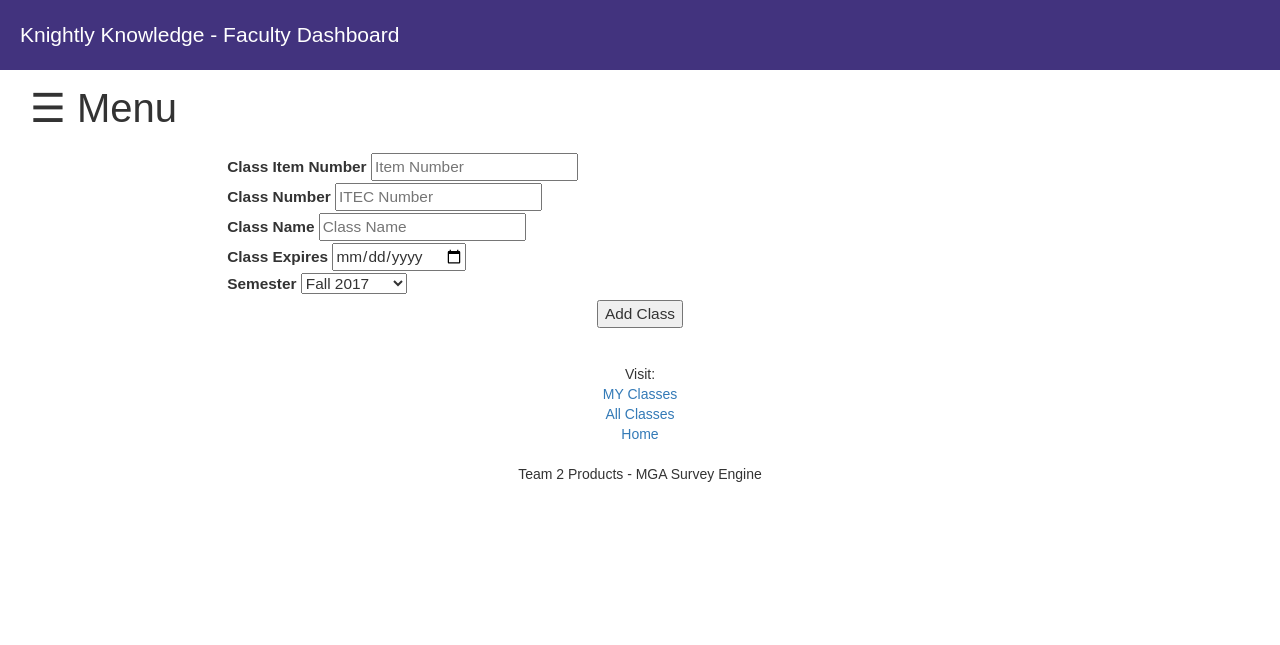
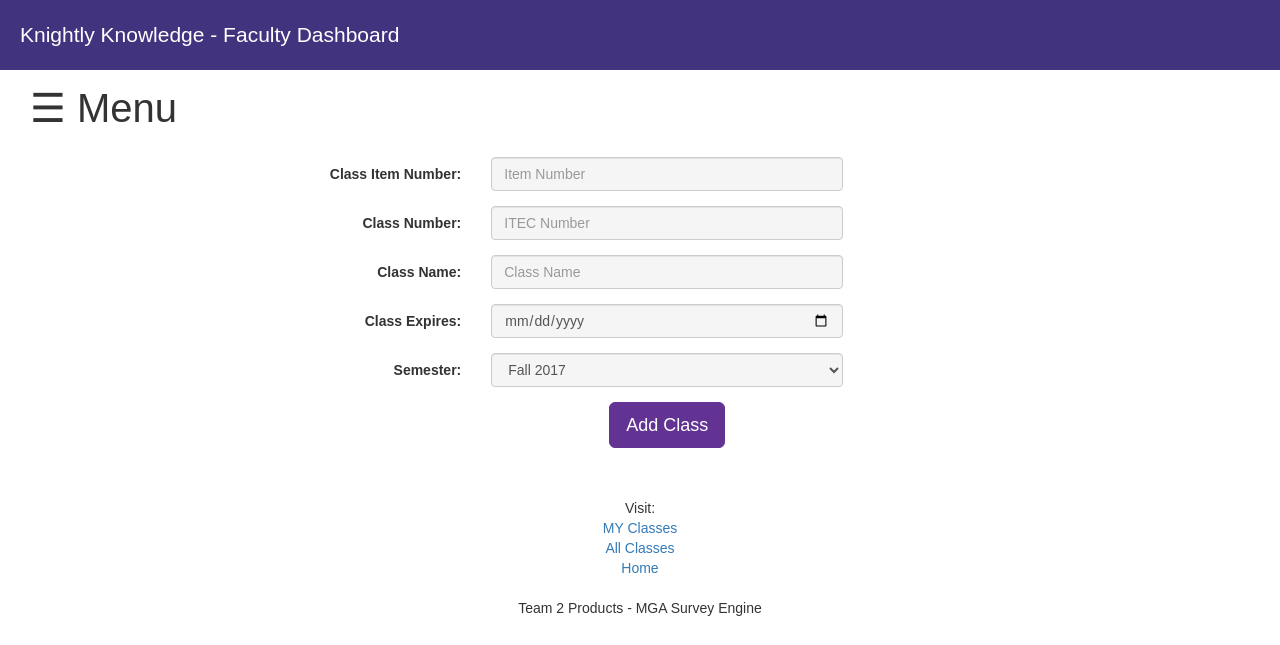
Before and after one commit to itec4750-team2/ITEC-4750-Team2-Site-Reordered, a PHP site: page /_facultyPages/add_class.php in a window 1280 px wide. Shown: the part 155-800 px from the top of the page. Run offline with PHP 8.4, Linux system fonts and the light colour scheme; a user stored in the database is signed in; data comes from the database, SQL or seed files in the repository.

Commit message:
Adding more bootstrap

```diff
--- a/_facultyPages/add_class.php
+++ b/_facultyPages/add_class.php
@@ -12,37 +12,48 @@ require($_SERVER['DOCUMENT_ROOT'].'/_php/_objects/class_do.php');
 require($_SERVER['DOCUMENT_ROOT'].'/_php/_objects/drop_do.php');
 ?>
 
-<!-- Main Content Section-->
-<div class="wrapper">
-	<div id="main">
-		<form name="create-class" method="POST">
-			<div>
-				<label for="ClassID">Class Item Number</label>
-				<input type="number" name="ClassID" id="ClassID" placeholder="Item Number" required>
+<div class="container-fluid" style="padding: 20px 0px 15px 0px;">
+	<div class="row">
+		<div class="col-md-6 col-centered">
+			<form name="create-class" method="POST" class="form-horizontal">
+				<fieldset>
+					<!-- Class Item Number -->
+					<div class="form-group">
+						<label class="control-label col-sm-3" for="ClassID">Class Item Number:</label>
+						<div class="col-sm-7">
+							<input type="number" name="ClassID" id="ClassID" class="form-control inputColor" placeholder="Item Number" required>
 						</div>
-
-			<div>
-				<label for="ClassNO">Class Number</label>
-				<input type="text" name="ClassNO" id="ClassNO" placeholder="ITEC Number" required>
 					</div>
-
-			<div>
-				<label for="ClassName">Class Name</label>
-				<input type="text" name="ClassName" id="ClassName" placeholder="Class Name" required>
+					<!-- Class Number -->
+					<div class="form-group">
+						<label class="control-label col-sm-3" for="ClassNO">Class Number:</label>
+						<div class="col-sm-7">
+							<input type="text" name="ClassNO" id="ClassNO" class="form-control inputColor" placeholder="ITEC Number" required>
 						</div>
-
-			<div>
-				<label for="ExpDate">Class Expires</label>
-				<input type="date" name="ExpDate" id="ExpDate" placeholder="Expiration Date" required>
 					</div>
-			<!----------------- Semester DropBox ------------>
-			<div>
-				<label for="SemesterID">Semester</label>
+					<!-- Class Name -->
+					<div class="form-group">
+						<label class="control-label col-sm-3" for="ClassName">Class Name:</label>
+						<div class="col-sm-7">
+							<input type="text" name="ClassName" id="ClassName" class="form-control inputColor" placeholder="Class Name" required>
+						</div>
+					</div>
+					<!-- Class Expires -->
+					<div class="form-group">
+						<label class="control-label col-sm-3" for="ExpDate">Class Expires:</label>
+						<div class="col-sm-7">
+							<input type="date" name="ExpDate" id="ExpDate" class="form-control inputColor" placeholder="Expiration Date" required>
+						</div>
+					</div>
+					<!-- Semester DropBox -->
+					<div class="form-group">
+						<label class="control-label col-sm-3" for="SemesterID">Semester:</label>
+						<div class="col-sm-7">
 							<?php
 								// -- Calls semSelect dropdown box from drop_do.php
 								$dropdo = new Drop_DO($_SESSION['LoginID']);
 								$rows=$dropdo->semSelect();
-					echo '<select name="SemesterID" required>'; // Open
+								echo '<select name="SemesterID" class="form-control inputColor" required>'; // Open
 									foreach ($rows as $ddo) {
 									echo '<option value="'.$ddo['SemesterID'].'">'.$ddo['SemesterName'].' '.$ddo['Year'].'</option>';
 									}
@@ -50,8 +61,14 @@ require($_SERVER['DOCUMENT_ROOT'].'/_php/_objects/drop_do.php');
 
 							?>
 						</div>
+					</div>
+					<!-- Submit form  -->
+					<div class="form-group">
+						<div class="col-sm-offset-2 col-sm-9">
+							<input type="submit" value="Add Class" name="AddClass" id="AddClass" class="btn btn-primary btn-lg submit">
+						</div>
+					</div>
 
-			<div class="one"> <input type="submit" value="Add Class" name="AddClass" id="AddClass"></div>
 					<!----------------- Add Class ------------------>
 					<div>
 						<?php
@@ -71,9 +88,12 @@ require($_SERVER['DOCUMENT_ROOT'].'/_php/_objects/drop_do.php');
 							}
 						?>
 					</div>
+				</fieldset>
 			</form>
-	</main>
 		</div>
+	</div>
+</div>
+
 <?php include($_SERVER['DOCUMENT_ROOT'].'/_templates/facfooter.php');?>
 </body>
 </html>
--- a/_facultyPages/settings.php
+++ b/_facultyPages/settings.php
@@ -14,7 +14,7 @@ include($_SERVER['DOCUMENT_ROOT'].'/_templates/facultyNav.php');
 		<div class="row">
 			<div class="col-md-6 col-centered">
 				<form action="#" method="post" class="form-horizontal" name="Password">
-					</fieldset>
+					<fieldset>
 						<!-- Current password -->
 						<div class="form-group">
 							<label class="control-label col-sm-4" for="OldPassword">Current password:</label>
```
Also changed, not shown: _studentPages/classes_student.php (+10 -10 lines), _studentPages/yoursurveys_student.php (+20 -28 lines). Lines whose indentation alone changed are shown as unchanged.
